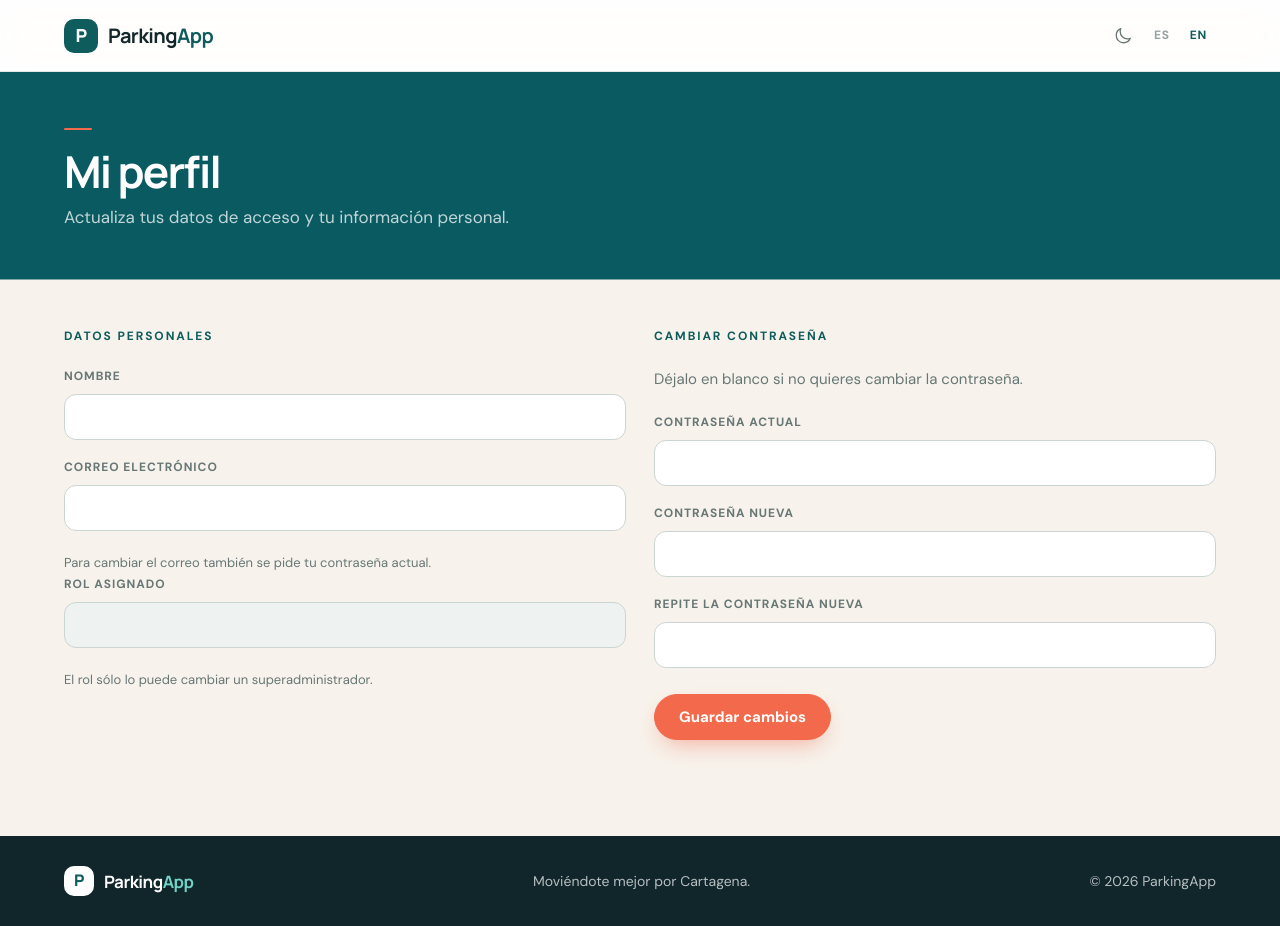
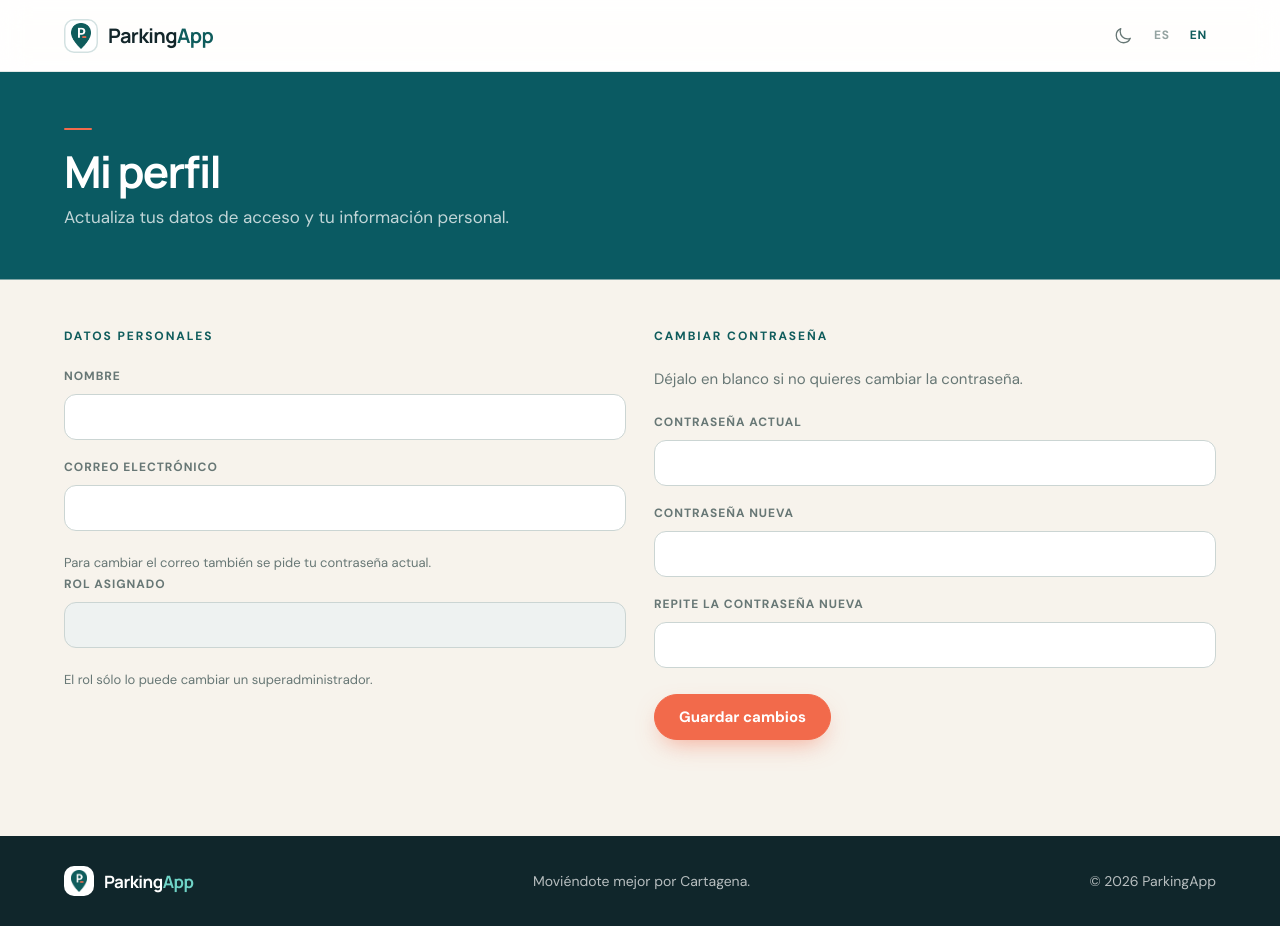
Before and after one commit to J09G/proyectoDeAula_programa, a Spring app: page /perfil in a window 1280 px wide. Run offline with Thymeleaf, Linux system fonts and the light colour scheme; the template is opened without the code that fills it, so the values that code supplies are empty; some of the project's set-up classes (security, data sources, template engines, error pages and the like) are left out, and stand-ins take their place.

Commit message:
feat(marca): icono de ParkingApp en la pestana, la marca y la pantalla de inicio
El pin de ParkingApp reemplaza la "P" de texto en la marca (barra, pie,
portada y login) y el favicon azul antiguo. Se agregan favicon.png (64x64),
apple-touch-icon.png (180x180, fondo blanco) y pin.png para la marca.

Co-Authored-By: Claude Opus 5.5 <noreply@anthropic.com>

```diff
--- a/src/main/java/com/proyecto/parking/security/SecurityConfig.java
+++ b/src/main/java/com/proyecto/parking/security/SecurityConfig.java
@@ -147,7 +147,7 @@ public class SecurityConfig {
             .authorizeHttpRequests(auth -> auth
                 .requestMatchers(
                         "/", "/login", "/registro/cliente", "/recuperar", "/restablecer",
-                        "/buscar", "/css/**", "/js/**", "/images/**", "/fonts/**", "/favicon.ico", "/favicon.svg",
+                        "/buscar", "/css/**", "/js/**", "/images/**", "/fonts/**", "/favicon.ico", "/favicon.png",
                         "/error", "/error/**",
                         "/actuator/health").permitAll()
                 .requestMatchers("/superadmin/**").hasRole("SUPERADMIN")
--- a/src/main/resources/static/css/style.css
+++ b/src/main/resources/static/css/style.css
@@ -228,10 +228,11 @@ h1, h2, h3, h4, .fuente-titulo {
   width: 34px; height: 34px; border-radius: 10px;
   background: #FFFFFF; color: #0F5C5C;
   display: inline-flex; align-items: center; justify-content: center;
-  font-size: 1.125rem; font-weight: 800;
   box-shadow: inset 0 0 0 1.5px rgba(15,92,92,.18);
   flex-shrink: 0;
 }
+/* El pin de ParkingApp sobre el cuadro blanco, igual en fondo claro u oscuro. */
+.marca-icono img { height: 26px; width: auto; display: block; }
 .marca-app { color: var(--teal); }
 /* Sobre fondo oscuro (hero, pie) la marca va en blanco y "App" en teal claro. */
 .marca-clara, .marca-clara:hover { color: #FFFFFF; }
@@ -257,7 +258,6 @@ h1, h2, h3, h4, .fuente-titulo {
   display: flex; align-items: center; gap: 36px;
 }
 .nav-marca { flex-shrink: 0; }
-.nav-marca .marca-icono { background: var(--teal); color: #FFFFFF; box-shadow: none; }
 
 .nav-links { display: flex; align-items: center; gap: 6px; flex: 1; }
 .nav-link {
@@ -434,7 +434,8 @@ h1, h2, h3, h4, .fuente-titulo {
   gap: 16px; flex-wrap: wrap;
 }
 .pie .marca { font-size: 1.0625rem; }
-.pie .marca-icono { width: 30px; height: 30px; font-size: 1rem; }
+.pie .marca-icono { width: 30px; height: 30px; }
+.pie .marca-icono img { height: 22px; }
 @media (max-width: 640px) {
   .pie-inner { flex-direction: column; text-align: center; padding: 28px 16px; }
 }
--- a/src/main/resources/templates/fragments/layout.html
+++ b/src/main/resources/templates/fragments/layout.html
@@ -27,7 +27,8 @@
   <!-- La doble barra baja es el preprocesado de Thymeleaf: resuelve la variable
        antes de buscar la clave, que es lo que permite un título dinámico. -->
   <title th:text="#{__${claveTitulo}__} + ' · ' + #{app.nombre}">ParkingApp</title>
-  <link rel="icon" type="image/svg+xml" th:href="@{/favicon.svg}">
+  <link rel="icon" type="image/png" th:href="@{/favicon.png}">
+  <link rel="apple-touch-icon" th:href="@{/images/marca/apple-touch-icon.png}">
   <link rel="preload" th:href="@{/fonts/manrope.woff2}" as="font" type="font/woff2" crossorigin>
   <link rel="preload" th:href="@{/fonts/dm-sans.woff2}" as="font" type="font/woff2" crossorigin>
   <link rel="stylesheet" th:href="@{/css/style.css}">
@@ -52,7 +53,7 @@
   <div class="nav-inner">
 
     <a th:href="@{/}" class="marca nav-marca">
-      <span class="marca-icono">P</span>
+      <span class="marca-icono"><img th:src="@{/images/marca/pin.png}" alt=""></span>
       <span>Parking<span class="marca-app">App</span></span>
     </a>
 
@@ -163,7 +164,7 @@
   <footer class="pie">
     <div class="pie-inner">
       <a th:href="@{/}" class="marca marca-clara">
-        <span class="marca-icono">P</span>
+        <span class="marca-icono"><img th:src="@{/images/marca/pin.png}" alt=""></span>
         <span>Parking<span class="marca-app">App</span></span>
       </a>
       <span th:text="#{portada.footer.lema}">Moviéndote mejor por Cartagena.</span>
@@ -180,7 +181,7 @@
      ═══════════════════════════════════════════════════════════════════════ -->
 <aside th:fragment="ladoAuth(prefijo)" class="auth-lado">
   <a th:href="@{/}" class="marca marca-clara">
-    <span class="marca-icono">P</span>
+    <span class="marca-icono"><img th:src="@{/images/marca/pin.png}" alt=""></span>
     <span>Parking<span class="marca-app">App</span></span>
   </a>
 
--- a/src/main/resources/templates/portada.html
+++ b/src/main/resources/templates/portada.html
@@ -12,7 +12,7 @@
 <header class="hero">
   <nav class="hero-nav">
     <a th:href="@{/}" class="marca marca-clara">
-      <span class="marca-icono">P</span>
+      <span class="marca-icono"><img th:src="@{/images/marca/pin.png}" alt=""></span>
       <span>Parking<span class="marca-app">App</span></span>
     </a>
 
```
Also changed, not shown: src/main/resources/static/favicon.png (added), src/main/resources/static/favicon.svg (deleted), src/main/resources/static/images/marca/apple-touch-icon.png (added), src/main/resources/static/images/marca/pin.png (added), 1 other file.
